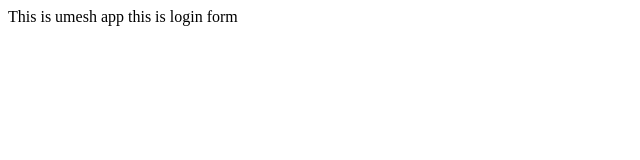
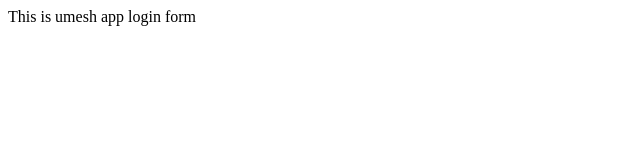
Before and after one commit to thakaremayur143/myappssample, a plain HTML site: page index.html in a window 1280 px wide. Shown: the full height of the page, 0-640 px from the left. Drawn offline with Linux system fonts and the light colour scheme.

Commit message:
anothr change

```diff
--- a/index.html
+++ b/index.html
@@ -4,6 +4,6 @@
 </head>
 <body>
 This is umesh app
-this is login form
+login form
 </body>
 </html?
```
Also changed, not shown: login.html (deleted, +0 -1 lines).
